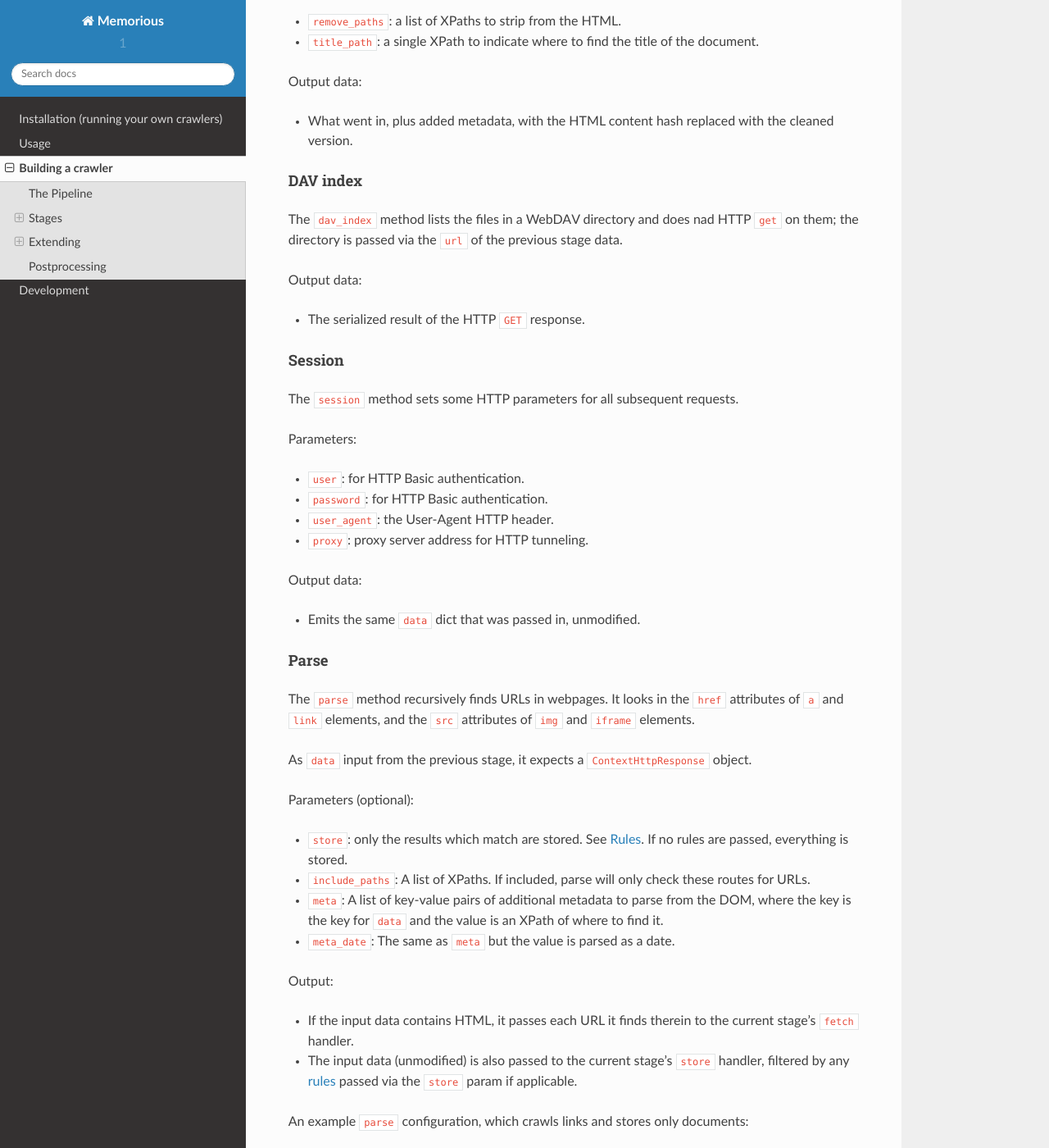
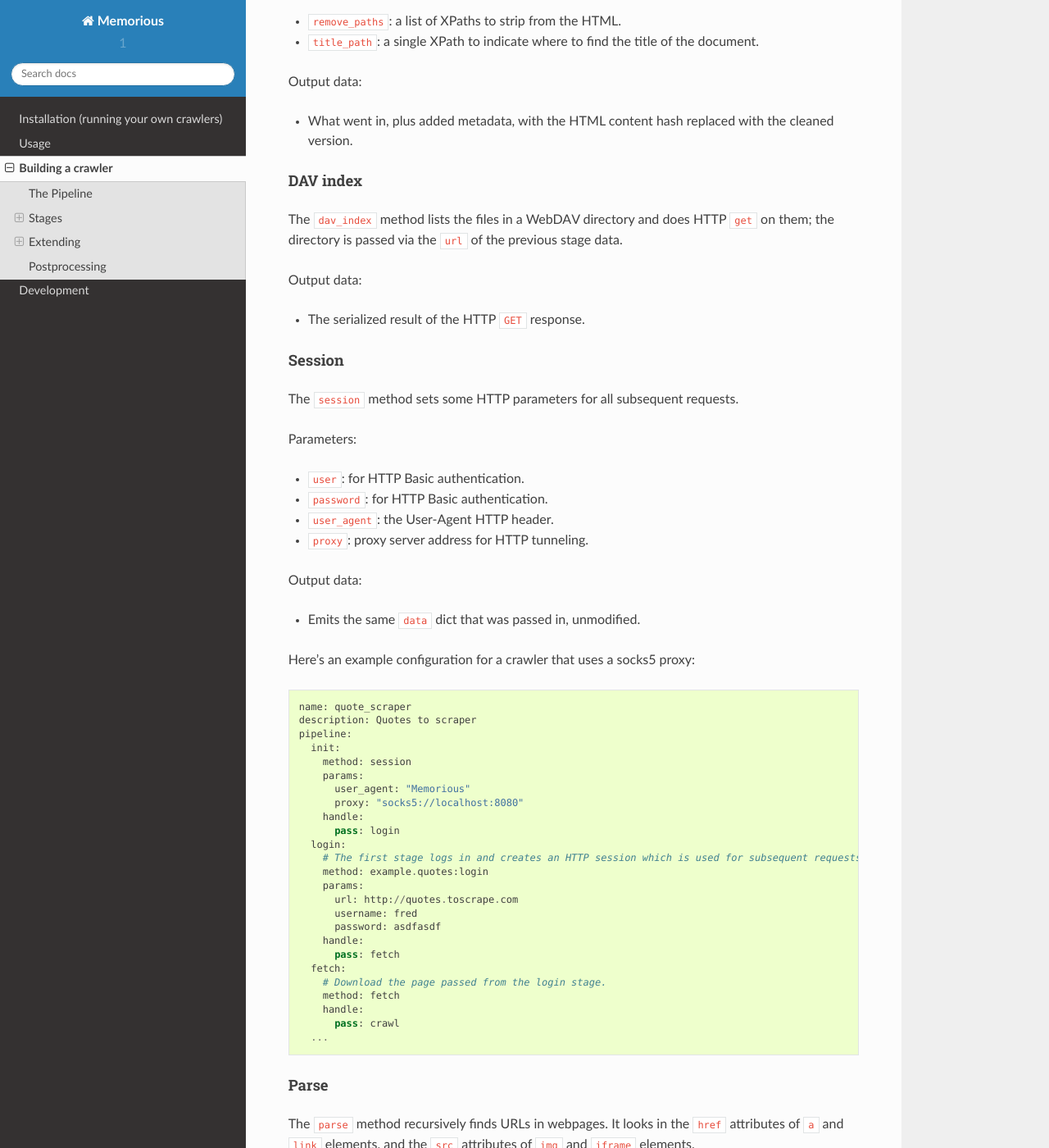
Before and after one commit to alephdata/memorious, a Sphinx documentation site: the page built from docs/buildingcrawler.md, in a window 1280 px wide and 1400 px high, scrolled down 4716 px. Shown: the whole window at 82% size. Built offline with Sphinx 7.4.7 and the Read the Docs theme 2.0.0, drawn with Linux system fonts in a browser that asks for light colours.

Commit message:
Add example configuration for using a proxy

````diff
--- a/docs/buildingcrawler.md
+++ b/docs/buildingcrawler.md
@@ -176,7 +176,7 @@ Output data:
 
 #### DAV index
 
-The `dav_index` method lists the files in a WebDAV directory and does nad HTTP `get` on them; the directory is passed via the `url` of the previous stage data.
+The `dav_index` method lists the files in a WebDAV directory and does HTTP `get` on them; the directory is passed via the `url` of the previous stage data.
 
 Output data:
 
@@ -196,6 +196,36 @@ Parameters:
 Output data:
 
 * Emits the same `data` dict that was passed in, unmodified.
+
+Here's an example configuration for a crawler that uses a socks5 proxy:
+
+```
+name: quote_scraper
+description: Quotes to scraper
+pipeline:
+  init:
+    method: session
+    params:
+      user_agent: "Memorious"
+      proxy: "socks5://localhost:8080"
+    handle:
+      pass: login
+  login:
+    # The first stage logs in and creates an HTTP session which is used for subsequent requests.
+    method: example.quotes:login
+    params:
+      url: http://quotes.toscrape.com
+      username: fred
+      password: asdfasdf
+    handle:
+      pass: fetch
+  fetch:
+    # Download the page passed from the login stage.
+    method: fetch
+    handle:
+      pass: crawl
+  ...
+```
 
 #### Parse
 
--- a/setup.py
+++ b/setup.py
@@ -31,6 +31,7 @@ setup(
         'banal >= 0.4.2',
         'click',
         'requests[security] >= 2.21.0',
+        'PySocks == 1.7.1',
         'requests_ftp',
         'lxml >= 3',
         'PyYAML == 5.3.1',
@@ -43,7 +44,7 @@ setup(
         'dateparser',
         'stringcase',
         'flask',
-        'babel'
+        'babel',
     ],
     entry_points={
         'console_scripts': [
````
